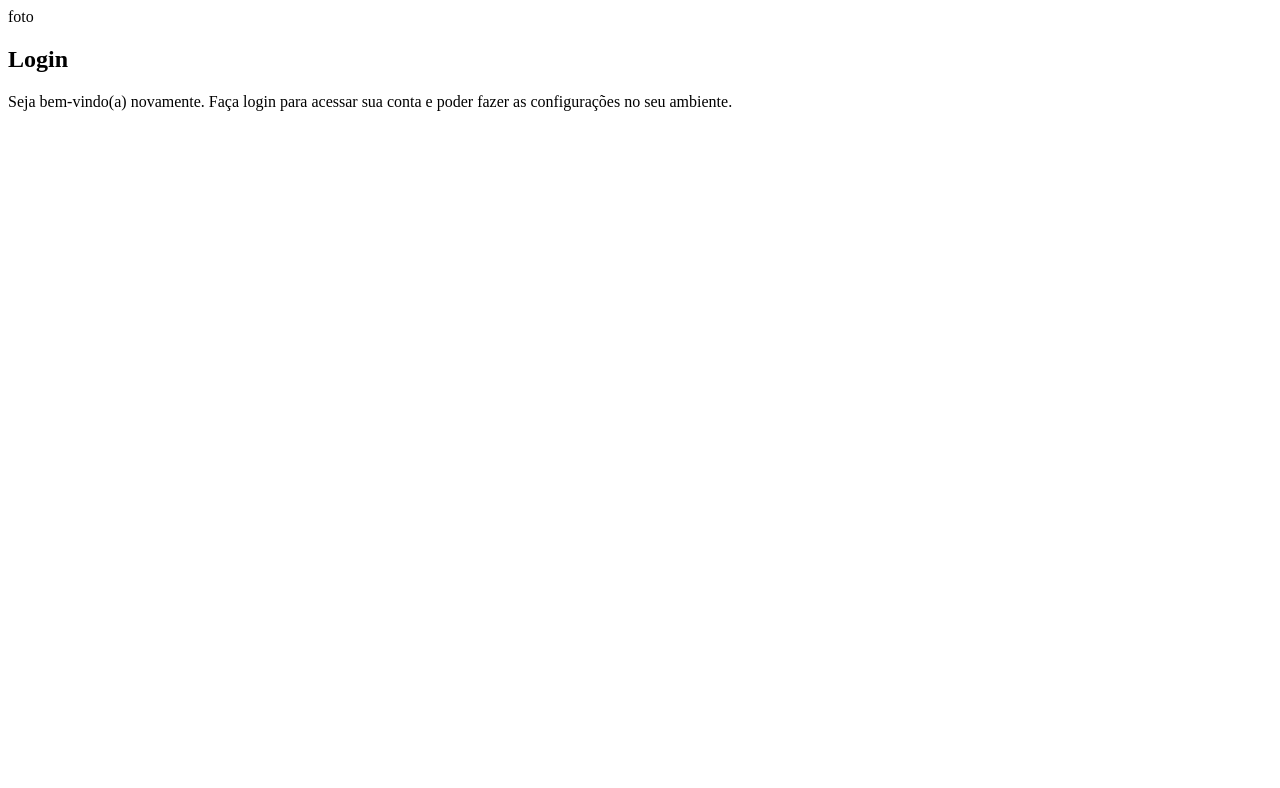
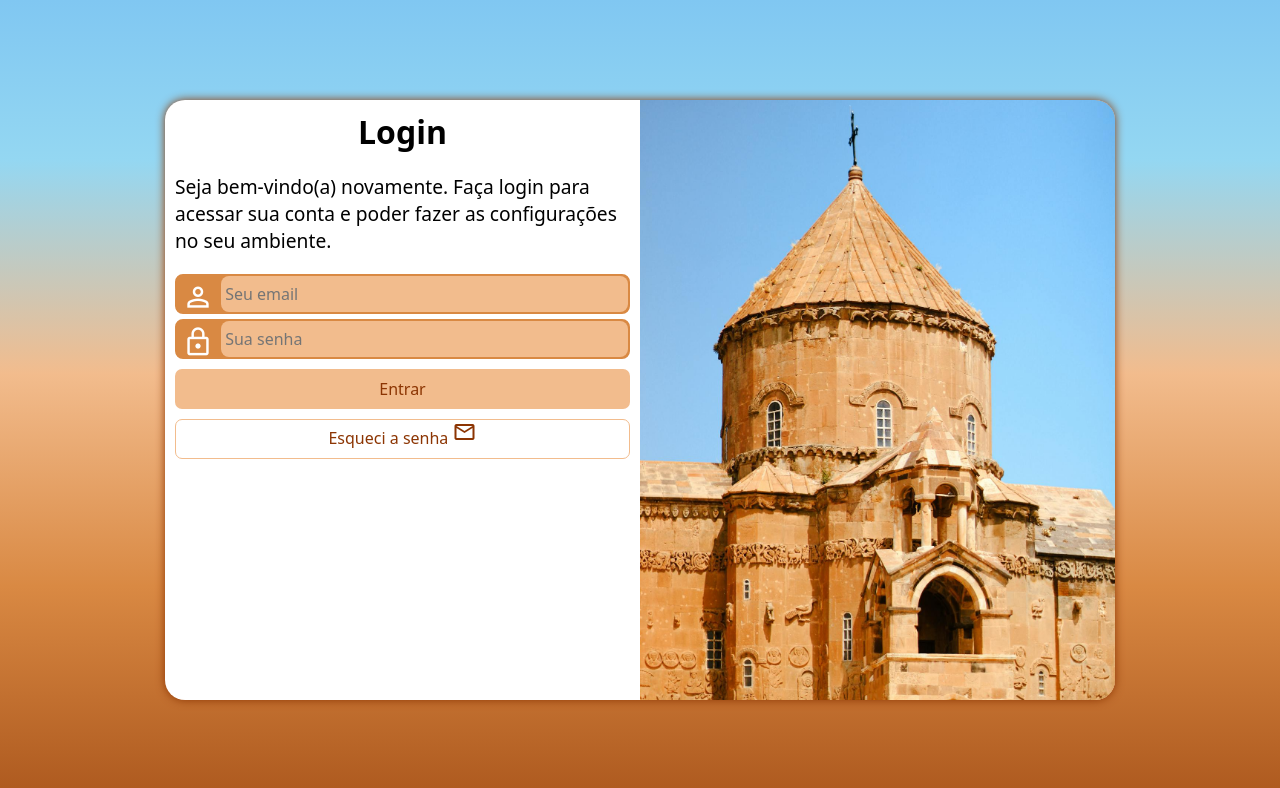
Before and after one commit to LucasRafaelVilela/Projeto-login, a plain HTML site: page index.html in a window 1280 px wide. Drawn offline with nearby package versions, Linux system fonts and the light colour scheme.

Commit message:
Projeto finalizado

```diff
--- /dev/null
+++ b/estilos/media-query.css
@@ -0,0 +1,68 @@
+@charset "UTF-8";
+
+:root{
+    --cor1: #80C7F2;
+    --cor2: #94D7F2;
+    --cor3: #D98943;
+    --cor4: #F2BC8D;
+    --cor5: #8C3503;
+}
+
+@media screen and (min-width: 768px) and (max-width: 992px) {
+    body{
+        background-image: linear-gradient(to top, #8c350394, var(--cor3), var(--cor4), var(--cor2) 80%, var(--cor1));
+    }
+
+    section#login{
+        width: 90vw;
+        height: 350px;
+    }
+
+    section#login > div#imagem{
+        background-position: center;
+        float: left;
+        width: 30%;
+        height: 100%;
+    }
+
+    section#login > div#formulario{
+        float: right;
+        width: 70%;
+    }
+
+    div#formulario > p{
+        font-size: 1.1em;
+        margin: 10px 0px;
+    }
+}
+
+@media screen and (min-width: 992px){
+    body{
+        background-image: linear-gradient(to top, #8c350394, var(--cor3), var(--cor4), var(--cor2) 80%, var(--cor1));
+    }
+
+    section#login{
+        width: 950px;
+        height: 600px;
+    }
+
+    section#login > div#imagem{
+        float: right;
+        width: 50%;
+        height: 100%;
+    }
+
+    section#login > div#formulario{
+        float: left;
+        width: 50%;
+    }
+
+    div#formulario > h1{
+        font-size: 2em;
+    }
+
+    div#formulario > p{
+        font-size: 1.2em;
+        margin: 20px 0px;
+    }
+}
--- a/estilos/style.css
+++ b/estilos/style.css
@@ -9,5 +9,140 @@
 */
 
 :root{
-    --cor1
+    --cor1: #80C7F2;
+    --cor2: #94D7F2;
+    --cor3: #D98943;
+    --cor4: #F2BC8D;
+    --cor5: #8C3503;
 }
+
+*{
+    font-family: system-ui, -apple-system, BlinkMacSystemFont, 'Segoe UI', Roboto, Oxygen, Ubuntu, Cantarell, 'Open Sans', 'Helvetica Neue', sans-serif;
+    margin: 0px;
+    padding: 0px;
+    box-sizing: border-box;
+}
+
+body,html{
+    background-color: var(--cor3);
+    height: 100vh;
+    width: 100vw;
+}
+
+main{
+    position: relative;
+    height: 100vh;
+    width: 100vw;
+}
+
+section#login{
+    position: absolute;
+    top: 50%;
+    left: 50%;
+    overflow: hidden;
+
+    background-color: #ffffff;
+    width: 260px;
+    height: 515px;
+    border-radius: 20px;
+    box-shadow: 0px 0px 10px #8C3503;
+
+    transform: translate(-50%, -50%);
+    transition: width .3s, height .3s;
+    transition-timing-function: ease;
+}
+
+section#login > div#imagem{
+    background: var(--cor3) url('../imagens/pexels-i-smail-altin-1722033-28406651\ \(1\).jpg');
+    background-size: cover;
+    background-repeat: no-repeat;
+    height: 200px;
+
+    display: block;
+}
+
+section#login > div#formulario {
+    display: block;
+
+    padding: 10px;
+}
+
+div#formulario > h1{
+    text-align: center;
+    margin-bottom: 10px;
+}
+
+div#formulario > p{
+    font-size: 0.8em;
+}
+
+form > div.campo{
+    background-color: var(--cor3 );
+    border: 2px solid var(--cor3 );
+    display: block;
+    width: 100%;
+    height: 40px;
+    border-radius: 8px;
+    margin: 5px 0px;
+}
+
+div.campo > label{
+    display: none;
+}
+
+div.campo > span{
+    /* background-color: black; */
+    color: white;
+    font-size: 2em;
+    width: 40px;
+    padding: 5px;
+}
+
+div.campo > input{
+    background-color: var(--cor4);
+    font-size: 1em;
+    width: calc(100% - 44.5px);
+    padding: 4px;
+    height: 100%;
+    border: 0px;
+    border-radius: 8px;
+    transform: translateY(-13px);
+}
+
+div.campo > input:focus-within{
+    background-color: white;
+}
+
+form > input[type=submit]{
+    display: block;
+    font-size: 1em;
+    width: 100%;
+    height: 40px;
+    background-color: var(--cor4);
+    color: var(--cor5);
+    border: none;
+    border-radius: 7px;
+    margin-top: 10px;
+}
+
+form > input[type=submit]:hover{
+    background-color: var(--cor3);
+    cursor: pointer;
+}
+
+form> a.botao{
+    margin-top: 10px;
+    display: block;
+    text-align: center;
+    text-decoration: none;
+    font-size: 1em;
+    width: 100%;
+    height: 40px;
+    border: 1px solid var(--cor4);
+    border-radius: 7px;
+    color: var(--cor5);
+}
+
+form> a.botao:hover{
+    background-color: var(--cor3);
+}
--- a/index.html
+++ b/index.html
@@ -5,19 +5,35 @@
     <meta name="viewport" content="width=device-width, initial-scale=1.0">
     <title>Login</title>
     <link rel="stylesheet" href="estilos/style.css">
+    <link rel="stylesheet" href="estilos/media-query.css">
+    <link href="https://fonts.googleapis.com/css2?family=Material+Symbols+Outlined" rel="stylesheet" />
 </head>
 <body>
     <main>
         <section id="login">
             <div id="imagem">
-                foto
             </div>
 
             <div id="formulario">
                 <h1>Login</h1>
                 <p>Seja bem-vindo(a) novamente. Faça login para acessar sua conta e poder fazer as configurações no seu ambiente.</p>
-                <form action="login.php" method="post">
-
+                <form action="login.php" method="post" autocomplete="on">
+                    <div class="campo">
+                        <span class="material-symbols-outlined">
+                            person
+                        </span>
+                        <input type="email" name="login" id="ilogin" placeholder="Seu email" autocomplete="email" required maxlength="30">
+                        <label for="ilogin">Login</label>
+                    </div>
+                    <div class="campo">
+                        <span class="material-symbols-outlined">
+                            lock
+                        </span>
+                        <input type="password" name="senha" id="isenha" placeholder="Sua senha" autocomplete="current-password" required minlength="8" maxlength="20">
+                        <label for="isenha">Senha</label>
+                    </div>
+                    <input type="submit" value="Entrar">
+                    <a href="esquci.html" class="botao">Esqueci a senha <span class="material-symbols-outlined">mail</span></a>
                 </form>
             </div>
         </section>
```
Also changed, not shown: imagens/pexels-i-smail-altin-1722033-28406651 (2).jpg (added).
